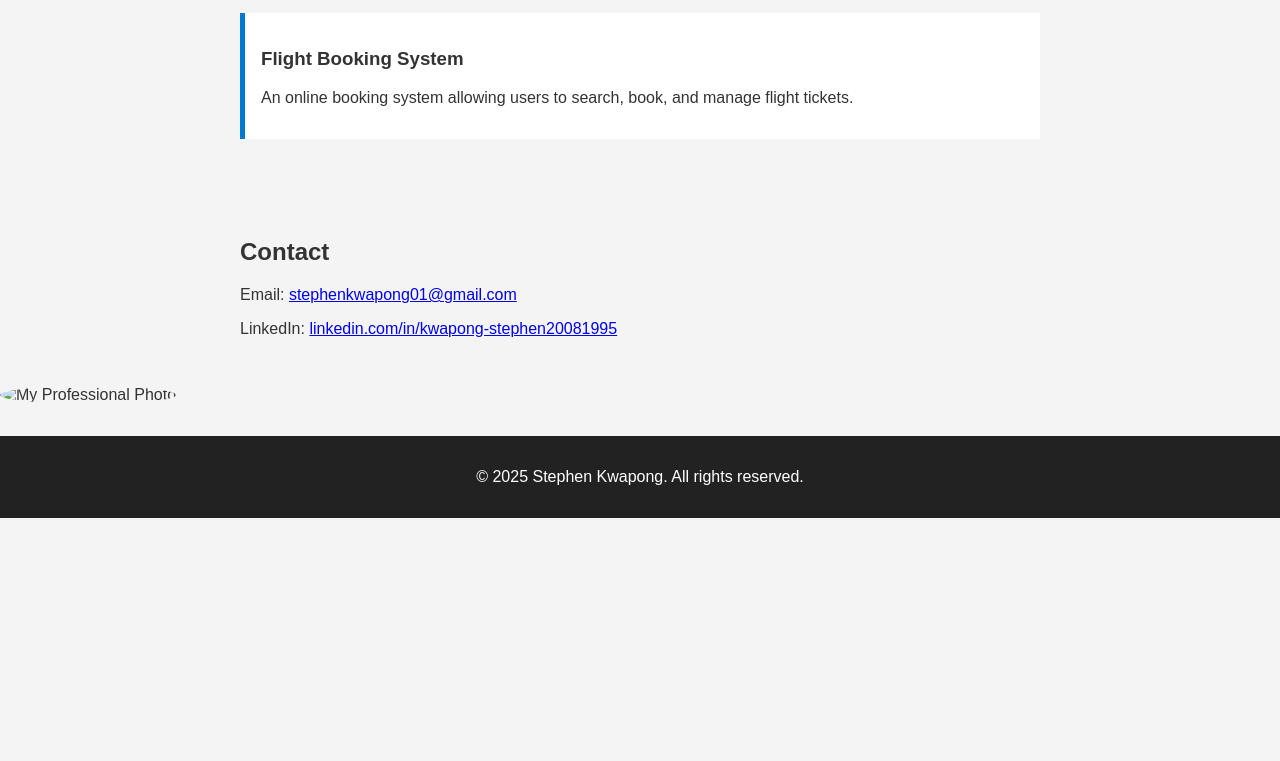
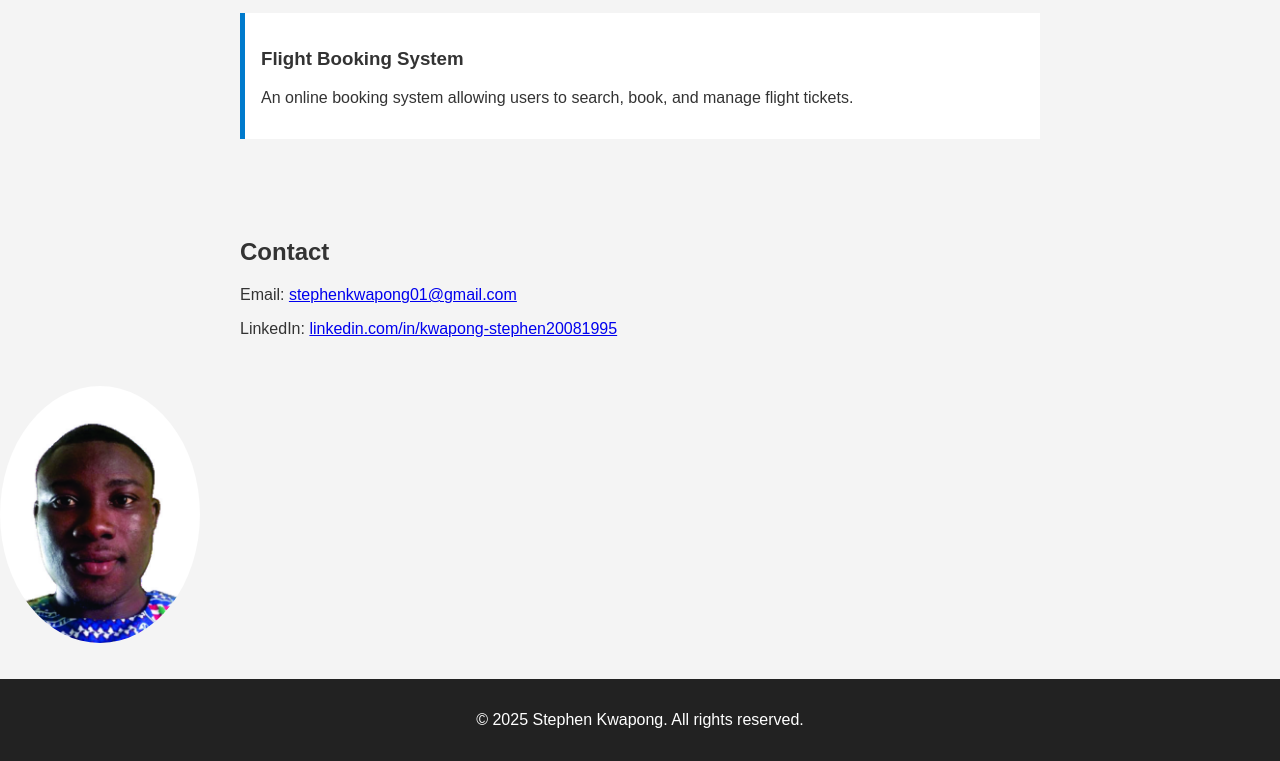
Before and after one commit to FxBooster/portfolio-website, a plain HTML site: page index.html in a window 1280 px wide. Shown: the part 631-1392 px from the top of the page. Before the commit the page ends 1149 px from the top, so only its background shows below. Drawn offline with Linux system fonts and the light colour scheme.

Commit message:
Update index.html

```diff
--- a/index.html
+++ b/index.html
@@ -87,7 +87,7 @@
         <p>Email: <a href="mailto:stephenkwapong01@gmail.com">stephenkwapong01@gmail.com</a></p>
         <p>LinkedIn: <a href="https://www.linkedin.com/in/kwapong-stephen20081995" target="_blank">linkedin.com/in/kwapong-stephen20081995</a></p>
     </section>
-    <img src="profile.jpg.jpg" alt="My Professional Photo" style="width:200px; border-radius: 50%;">
+    <img src="profile.jpg" alt="My Professional Photo" style="width:200px; border-radius: 50%;">
 
     <footer>
         <p>&copy; 2025 Stephen Kwapong. All rights reserved.</p>
```
